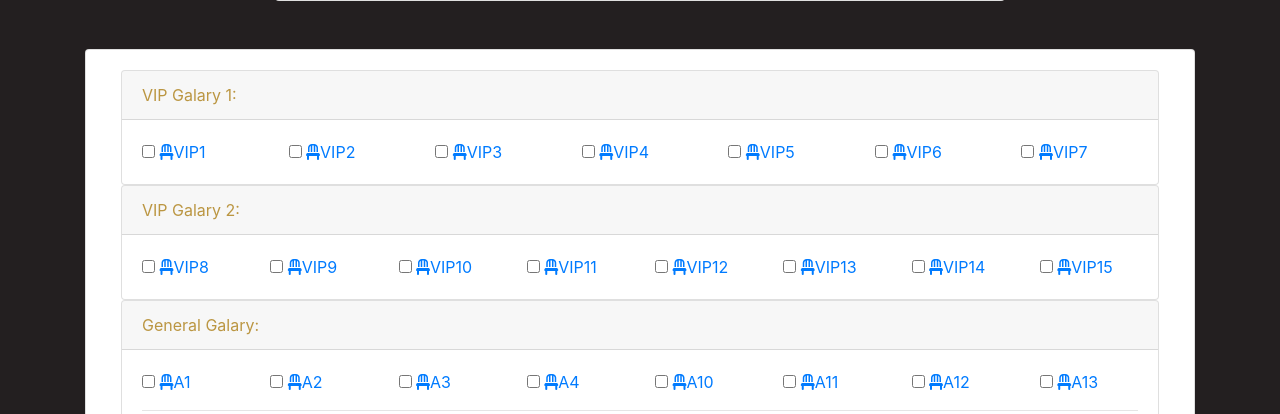
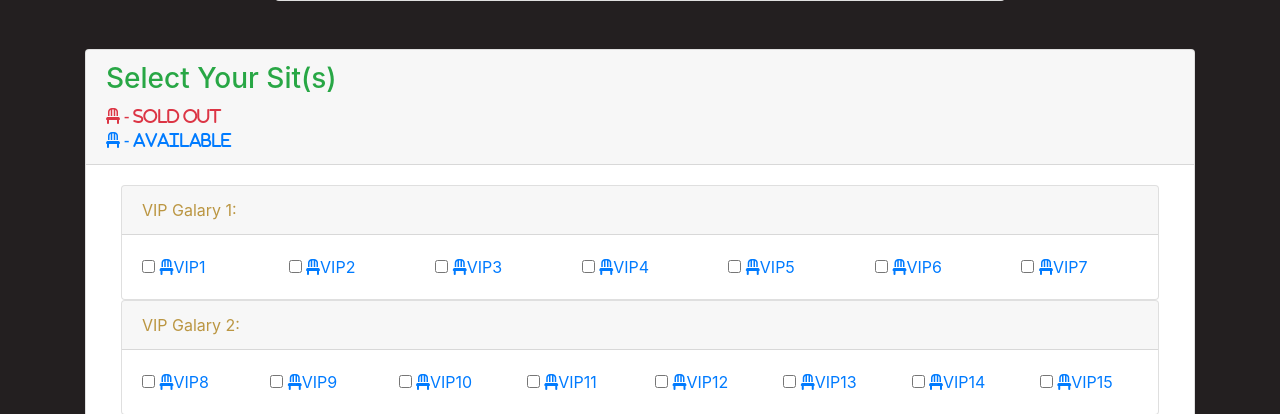
Before and after one commit to arifgrv/OMT, a CodeIgniter app: page /OMT/index.php/welcome/sit in a window 1280 px wide. Shown: the part 630-1044 px from the top of the page. Run offline with CodeIgniter, Linux system fonts and the light colour scheme; data comes from the database, SQL or seed files in the repository; data that the repository does not hold is empty.

Commit message:
sit plan design
sit plan design

```diff
--- a/application/views/sit.php
+++ b/application/views/sit.php
@@ -60,6 +60,12 @@
             </div>
             <div class="col-md-12 mt-5">
                 <div class="card">
+                    <div class="card-header">
+                        <h3 class="text-success">Select Your Sit(s)</h3>
+                        <i class="fa-solid fa-chair text-danger"> - Sold Out</i>
+                        <br/>
+                        <i class="fa-solid fa-chair text-primary"> - Available</i>
+                    </div>
                     <div class="card-body">
                         <!-- Seat Selection -->
                             <div class="form-group">
```
